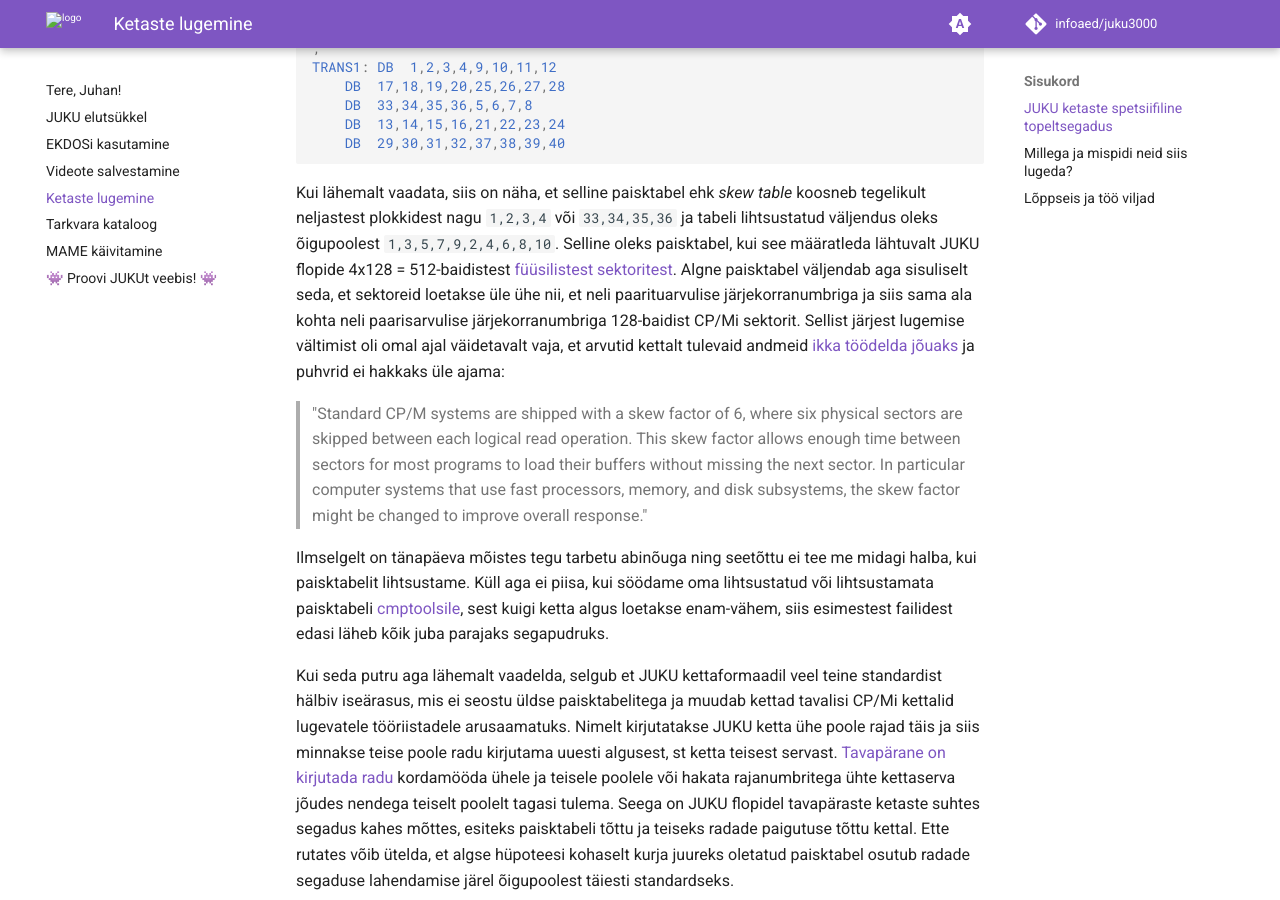
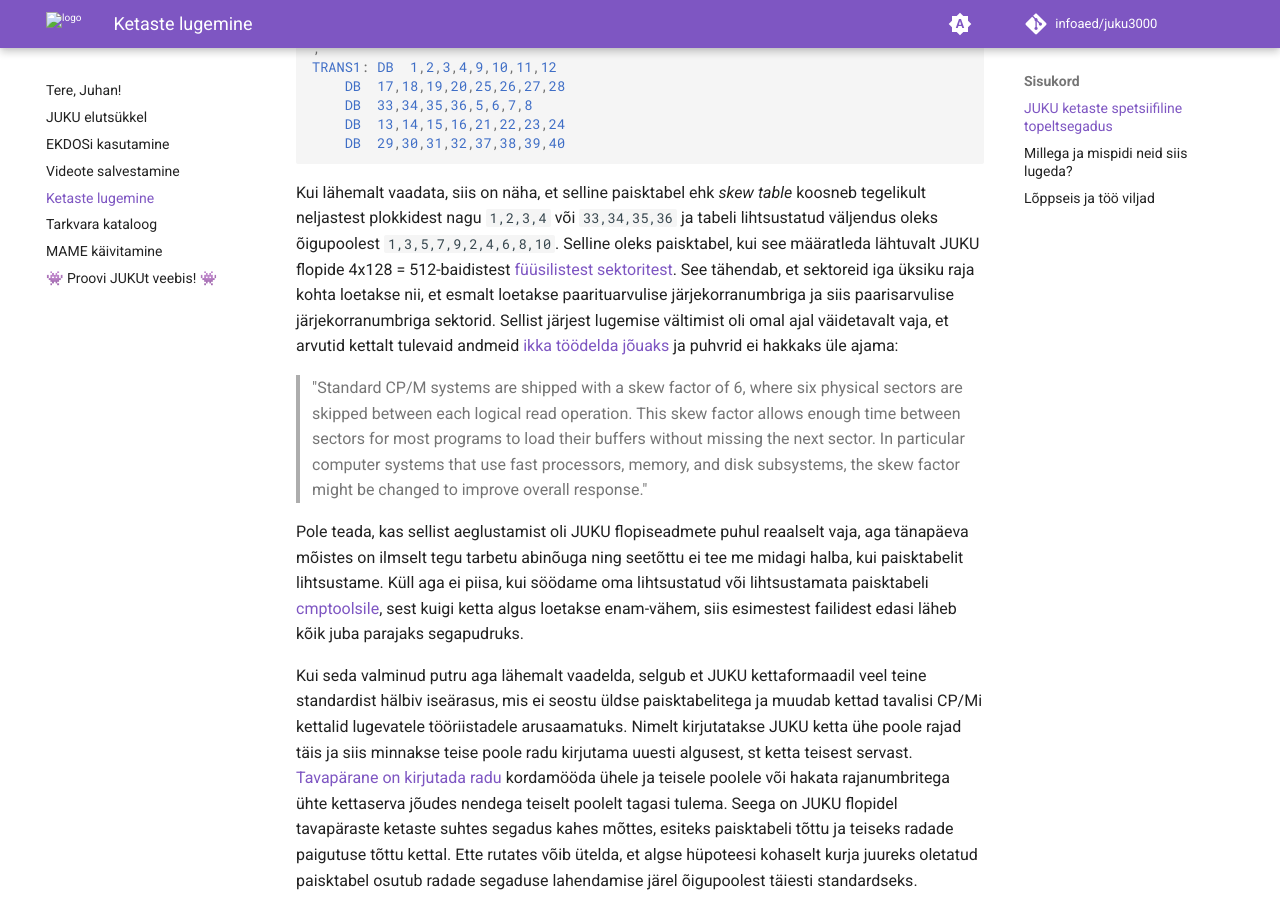
Before and after one commit to infoaed/juku3000, an MkDocs documentation site: the page built from docs/kettad.md, in a window 1280 px wide and 900 px high, scrolled down 2347 px. Built offline with MkDocs 1.6.1 and Material for MkDocs 9.7.7, drawn with Linux system fonts in a browser that asks for light colours; comment, search, counter and statistics services are not loaded.

Commit message:
Update kettad.md

````diff
--- a/docs/kettad.md
+++ b/docs/kettad.md
@@ -53,13 +53,13 @@ TRANS1:	DB	1,2,3,4,9,10,11,12
 	DB	29,30,31,32,37,38,39,40
 ```
 
-Kui lähemalt vaadata, siis on näha, et selline paisktabel ehk _skew table_ koosneb tegelikult neljastest plokkidest nagu `1,2,3,4` või `33,34,35,36` ja tabeli lihtsustatud väljendus oleks õigupoolest `1,3,5,7,9,2,4,6,8,10`. Selline oleks paisktabel, kui see määratleda lähtuvalt JUKU flopide 4x128 = 512-baidistest [füüsilistest sektoritest](https://cowlark.com/fluxengine/doc/disk-juku.html). Algne paisktabel väljendab aga sisuliselt seda, et sektoreid loetakse üle ühe nii, et neli paarituarvulise järjekorranumbriga ja siis sama ala kohta neli paarisarvulise järjekorranumbriga 128-baidist CP/Mi sektorit. Sellist järjest lugemise vältimist oli omal ajal väidetavalt vaja, et arvutid kettalt tulevaid andmeid [ikka töödelda jõuaks](https://www.autometer.de/unix4fun/z80pack/cpm2/ch6.htm#Section_6.6) ja puhvrid ei hakkaks üle ajama:
+Kui lähemalt vaadata, siis on näha, et selline paisktabel ehk _skew table_ koosneb tegelikult neljastest plokkidest nagu `1,2,3,4` või `33,34,35,36` ja tabeli lihtsustatud väljendus oleks õigupoolest `1,3,5,7,9,2,4,6,8,10`. Selline oleks paisktabel, kui see määratleda lähtuvalt JUKU flopide 4x128 = 512-baidistest [füüsilistest sektoritest](https://cowlark.com/fluxengine/doc/disk-juku.html). See tähendab, et sektoreid iga üksiku raja kohta loetakse nii, et esmalt loetakse paarituarvulise järjekorranumbriga ja siis paarisarvulise järjekorranumbriga sektorid. Sellist järjest lugemise vältimist oli omal ajal väidetavalt vaja, et arvutid kettalt tulevaid andmeid [ikka töödelda jõuaks](https://www.autometer.de/unix4fun/z80pack/cpm2/ch6.htm#Section_6.6) ja puhvrid ei hakkaks üle ajama:
 
 > "Standard CP/M systems are shipped with a skew factor of 6, where six physical sectors are skipped between each logical read operation. This skew factor allows enough time between sectors for most programs to load their buffers without missing the next sector. In particular computer systems that use fast processors, memory, and disk subsystems, the skew factor might be changed to improve overall response."
 
-Ilmselgelt on tänapäeva mõistes tegu tarbetu abinõuga ning seetõttu ei tee me midagi halba, kui paisktabelit lihtsustame. Küll aga ei piisa, kui söödame oma lihtsustatud või lihtsustamata paisktabeli [cmptoolsile](https://www.mankier.com/5/diskdefs), sest kuigi ketta algus loetakse enam-vähem, siis esimestest failidest edasi läheb kõik juba parajaks segapudruks.
+Pole teada, kas sellist aeglustamist oli JUKU flopiseadmete puhul reaalselt vaja, aga tänapäeva mõistes on ilmselt tegu tarbetu abinõuga ning seetõttu ei tee me midagi halba, kui paisktabelit lihtsustame. Küll aga ei piisa, kui söödame oma lihtsustatud või lihtsustamata paisktabeli [cmptoolsile](https://www.mankier.com/5/diskdefs), sest kuigi ketta algus loetakse enam-vähem, siis esimestest failidest edasi läheb kõik juba parajaks segapudruks.
 
-Kui seda putru aga lähemalt vaadelda, selgub et JUKU kettaformaadil veel teine standardist hälbiv iseärasus, mis ei seostu üldse paisktabelitega ja muudab kettad tavalisi CP/Mi kettalid lugevatele tööriistadele arusaamatuks. Nimelt kirjutatakse JUKU ketta ühe poole rajad täis ja siis minnakse teise poole radu kirjutama uuesti algusest, st ketta teisest servast. [Tavapärane on kirjutada radu](https://www.mankier.com/5/libdskrc) kordamööda ühele ja teisele poolele või hakata rajanumbritega ühte kettaserva jõudes nendega teiselt poolelt tagasi tulema. Seega on JUKU flopidel tavapäraste ketaste suhtes segadus kahes mõttes, esiteks paisktabeli tõttu ja teiseks radade paigutuse tõttu kettal. Ette rutates võib ütelda, et algse hüpoteesi kohaselt kurja juureks oletatud paisktabel osutub radade segaduse lahendamise järel õigupoolest täiesti standardseks.
+Kui seda valminud putru aga lähemalt vaadelda, selgub et JUKU kettaformaadil veel teine standardist hälbiv iseärasus, mis ei seostu üldse paisktabelitega ja muudab kettad tavalisi CP/Mi kettalid lugevatele tööriistadele arusaamatuks. Nimelt kirjutatakse JUKU ketta ühe poole rajad täis ja siis minnakse teise poole radu kirjutama uuesti algusest, st ketta teisest servast. [Tavapärane on kirjutada radu](https://www.mankier.com/5/libdskrc) kordamööda ühele ja teisele poolele või hakata rajanumbritega ühte kettaserva jõudes nendega teiselt poolelt tagasi tulema. Seega on JUKU flopidel tavapäraste ketaste suhtes segadus kahes mõttes, esiteks paisktabeli tõttu ja teiseks radade paigutuse tõttu kettal. Ette rutates võib ütelda, et algse hüpoteesi kohaselt kurja juureks oletatud paisktabel osutub radade segaduse lahendamise järel õigupoolest täiesti standardseks.
 
 ## Millega ja mispidi neid siis lugeda?
 
````
